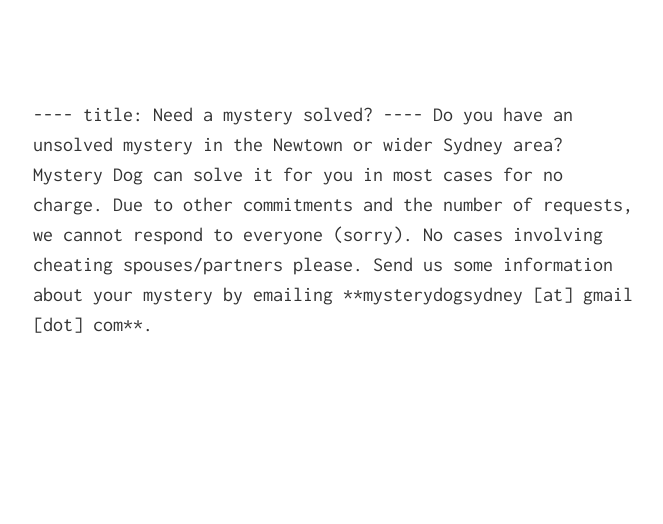
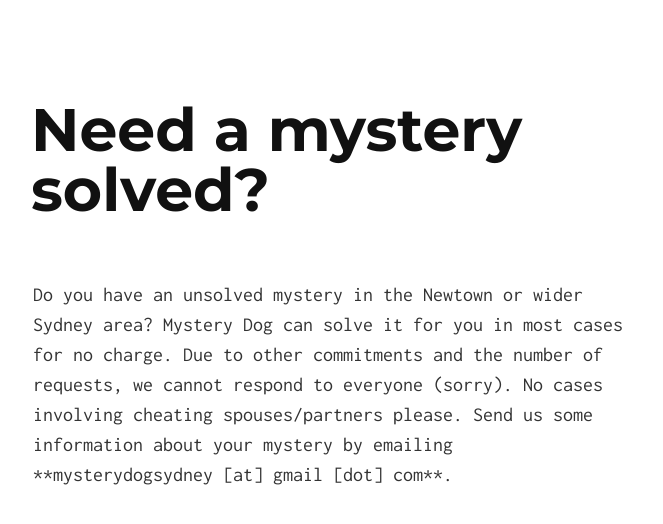
Before and after one commit to tomjoyner/shopping_cart, a Jekyll site: the page built from index.md, in a window 1280 px wide. Shown: the top 524 px of the page, without its empty margins (307-970 px from the left). Built offline with Jekyll 4.4.1, drawn with Linux system fonts in a browser that asks for light colours; our own code applies the rules of GitHub Pages for plain Markdown files; some of the changed lines change nothing that is shown.

Commit message:
Update index.md

```diff
--- a/index.md
+++ b/index.md
@@ -1,6 +1,8 @@
-----
-title: Need a mystery solved?
-----
+---
+title: Mystery Dog
+description: Do you have an unsolved mystery in the Sydney area? Mystery Dog can solve it for you in most cases for no charge.
+heading: Need a mystery solved?
+---
 
 Do you have an unsolved mystery in the Newtown or wider Sydney area? Mystery Dog can solve it for you in most cases for no charge.
 
```
